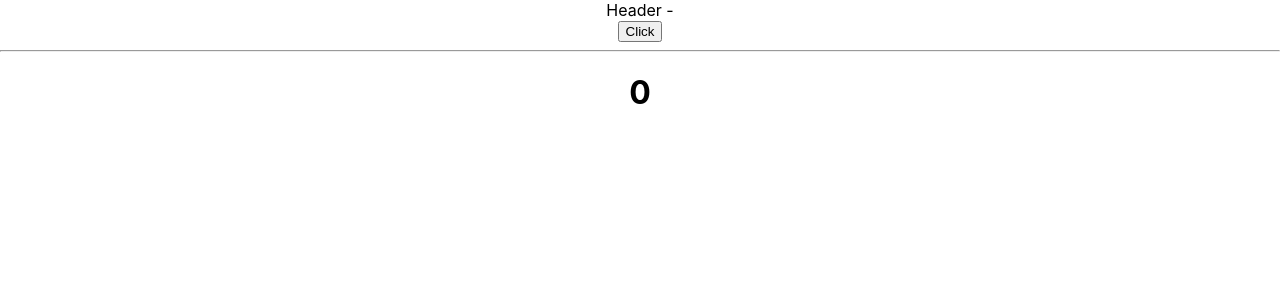
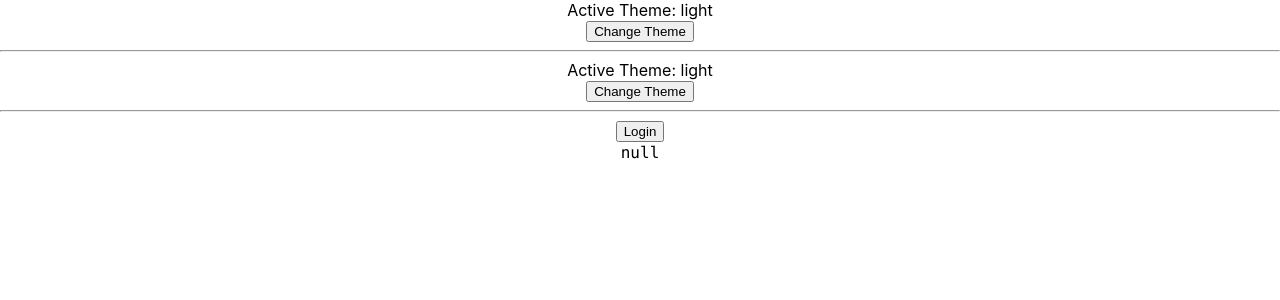
Before and after one commit to kocirfan/project-react, a React (Create React App) app: page / in a window 1280 px wide. Shown: the top 300 px of the page. Built offline with nearby package versions, Linux system fonts and the light colour scheme.

Commit message:
context ile state kontrol

```diff
--- a/src/App.css
+++ b/src/App.css
@@ -1,8 +1,13 @@
-.App {
+.app {
   text-align: center;
-  /* background-color: #282c34; */
-   /* min-height: 100vh; */
-  color: black;
+
+   height: 100vh;
+
+}
+
+.app.dark{
+  background-color: #282c34;
+  color: rgb(245, 241, 241);
 }
 label{
   display: block;
--- a/src/App.js
+++ b/src/App.js
@@ -12,31 +12,78 @@ import React from "react";
 // import Users from "./route_components/Users";
 // import Error404 from "./route_components/Error404";
 //import Signup from "./components/Signup";
-import { useState, useMemo, useCallback } from 'react';
-import Header from "./Memoization/Header";
+//import { useState, useMemo, useCallback } from 'react';
+//import Header from "./Memoization/Header";
+import {ThemeProvider} from "./context/ThemeContext";
+import {UserProvider} from "./context/UserContext";
+
+import Container from "./componentContext/Container";
+
+// *** Context***
 
 
+function App(){
+  return  (
+    <ThemeProvider>
+      <UserProvider>
+        <Container />
+      </UserProvider>
+    </ThemeProvider>
+  );
+
+
+}
+export default App;
+
+
+
+
+
+
+
+
+
+
+
+
+
+
+
+
+
+
+
+
+
+
+
+
+
+
+
+
+// --------------------------------------------------
 // MEMOİZATİON
 
+//  //***useCallback */
+//  function App() {
+//   const [number, setNumber] = useState(0);
 
- function App() {
-  const [number, setNumber] = useState(0);
-
-  //***useCallback */
-  const increment = useCallback(()=>{
-    setNumber((prevState) => prevState + 1);
-  }, []);
-  return (
-    <div className="App">
-      <Header increment={increment} />
-      <hr/>
-      <h1>{number}</h1>
+//   //***useCallback */
+//   const increment = useCallback(()=>{
+//     setNumber((prevState) => prevState + 1);
+//   }, []);
+//   return (
+//     <div className="App">
+//       <Header increment={increment} />
+//       <hr/>
+//       <h1>{number}</h1>
 
 
-    </div>
-  )
-}
-export default App;
+//     </div>
+//   )
+// }
+// export default App;
 
 
 //--------------------------------------------------
--- /dev/null
+++ b/src/componentContext/Button.js
@@ -0,0 +1,18 @@
+import {useTheme} from '../context/ThemeContext';
+
+function Button() {
+    const {theme, setTheme} = useTheme();
+
+
+  return (
+    <div>
+        Active Theme: {theme}
+        <br />
+        <button onClick={() => setTheme(theme === "light" ? "dark" : "light")}>
+            Change Theme
+        </button>
+    </div>
+  )
+}
+
+export default Button;
--- /dev/null
+++ b/src/componentContext/Container.js
@@ -0,0 +1,26 @@
+
+import {useTheme} from '../context/ThemeContext';
+import Button from "./Button";
+import Header from "./Header";
+
+
+import Profile from './Profile';
+function Container() {
+
+  const {theme} =useTheme();
+    //console.log(theme);
+
+  return (
+    <div className={`app ${theme}`}>
+        <Header />
+      <hr />
+
+      <Button />
+
+      <hr />
+      <Profile />
+    </div>
+  )
+}
+
+export default Container;
--- /dev/null
+++ b/src/componentContext/Header.js
@@ -0,0 +1,17 @@
+import {useTheme} from '../context/ThemeContext';
+
+function Header() {
+    const {theme, setTheme} = useTheme();
+  return (
+    <div>
+        Active Theme: {theme}
+
+        <br />
+        <button onClick={() => setTheme(theme === "light" ? "dark" : "light")}>
+            Change Theme
+        </button>
+    </div>
+  )
+}
+
+export default Header;
--- /dev/null
+++ b/src/componentContext/Profile.js
@@ -0,0 +1,42 @@
+import { useState } from "react";
+import {useUser} from "../context/UserContext";
+
+function Profile() {
+  const { user, setUser } = useUser();
+  // console.log(data);
+  const [loading, setLoading] = useState(false);
+
+  // login simüle
+  const handleChange = () => {
+    setLoading(true);
+    setTimeout(() => {
+      setUser({ id: 1, username: "kocirfan", bio: "lorem ipsum" });
+      setLoading(false);
+    }, 2000);
+  };
+
+
+   // logout simüle
+  const handleLogout = () => {
+    setUser(null);
+  };
+
+
+  return (
+    <div>
+      {!user && (
+        <button onClick={handleChange}>
+          {loading ? "loading..." : "Login"}
+        </button>
+      )}
+
+      <br />
+      <code>{JSON.stringify(user)}</code>
+
+      <br />
+      {user && <button onClick={handleLogout}>Logout</button>}
+    </div>
+  );
+}
+
+export default Profile;
--- /dev/null
+++ b/src/context/ThemeContext.js
@@ -0,0 +1,24 @@
+import { createContext, useState, useEffect, useContext} from "react";
+
+// Context'i oluşturuyoruz
+const ThemeContext = createContext();
+
+// Context'in gerçekleştirmesini oluşturuyoruz
+export const ThemeProvider = ({children}) =>{
+
+    //Context'imizde bir State oluşturuyoruz
+    const [theme, setTheme] = useState(localStorage.getItem('theme') || 'light');
+
+    useEffect(() => {
+        localStorage.setItem("theme", theme);
+    }, [theme])
+
+    const values = {
+        theme,
+        setTheme,
+    };
+
+    return <ThemeContext.Provider value={values}>{children}</ThemeContext.Provider>;
+}
+
+export const useTheme = ()=>  useContext(ThemeContext);
--- /dev/null
+++ b/src/context/UserContext.js
@@ -0,0 +1,14 @@
+import {createContext, useContext, useState} from "react";
+
+const UserContext = createContext();
+
+export const UserProvider =({children}) =>{
+    const [user, setUser] = useState(null);
+
+    const values = {user, setUser};
+
+    return <UserContext.Provider value={values}>{children}</UserContext.Provider>;
+
+}
+
+export const useUser = () => useContext(UserContext);
```
